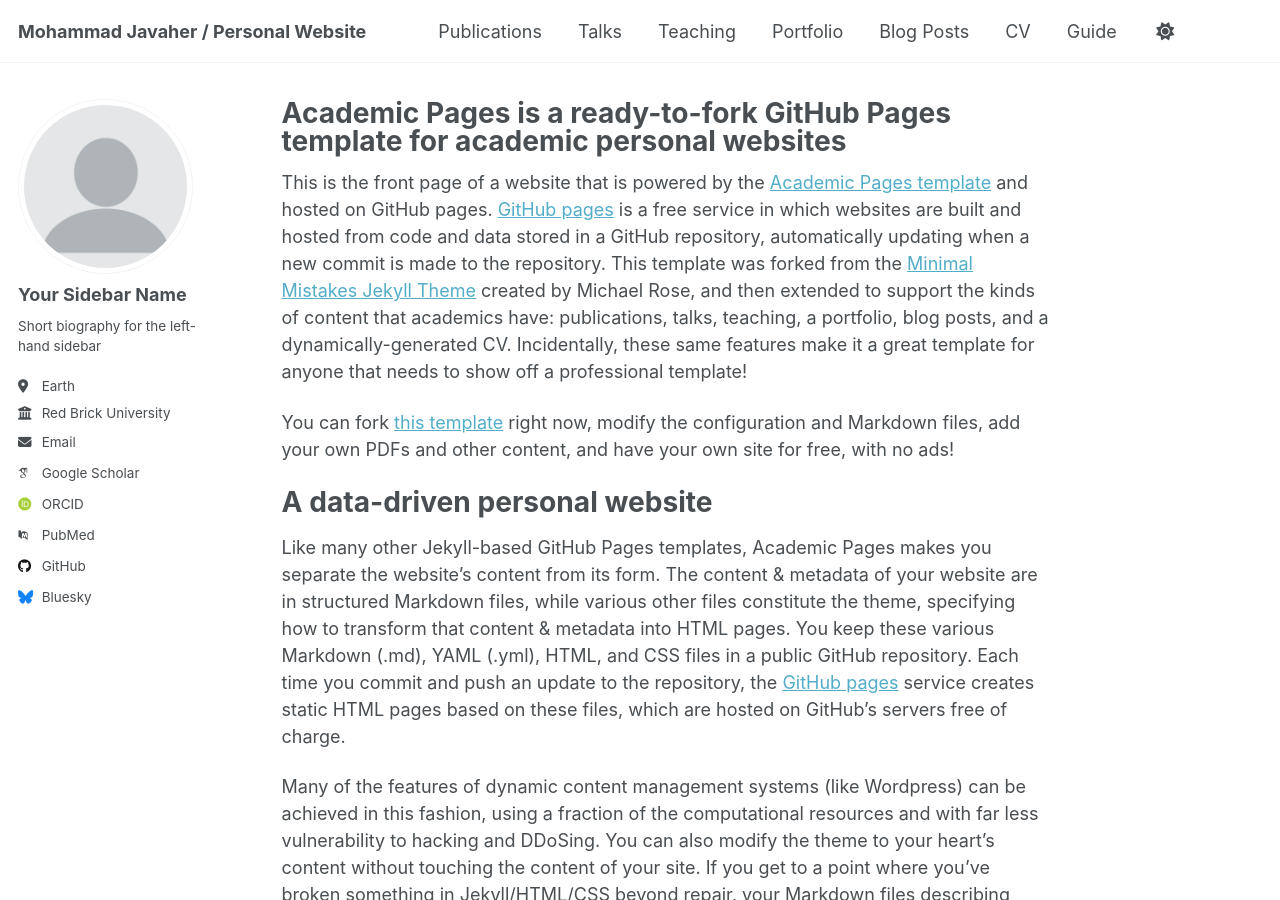
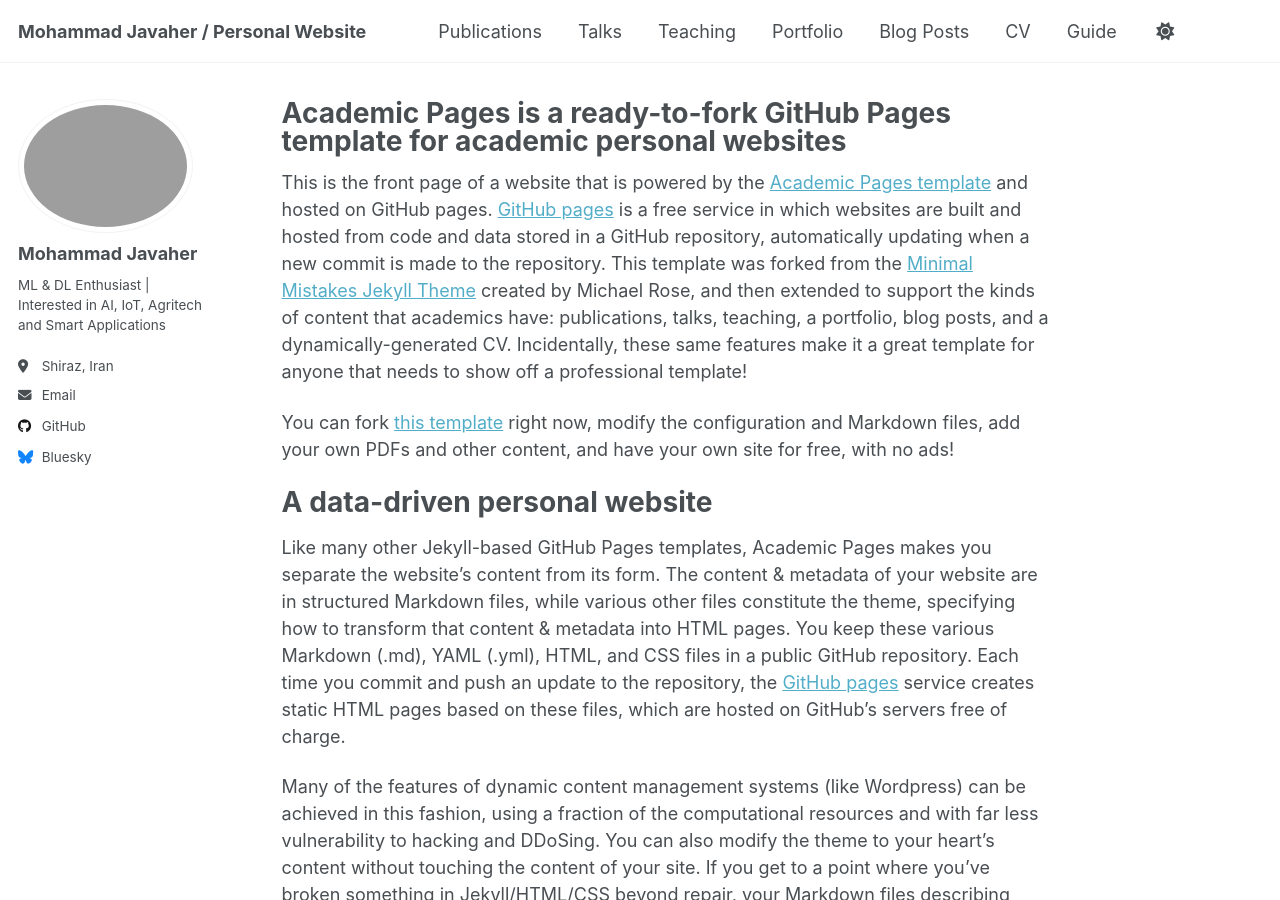
Before and after one commit to mohammad-javaher/mohammad-javaher.github.io, a Jekyll site: the page built from _pages/about.md, in a window 1280 px wide and 900 px high. Built offline with Jekyll 4.4.1, drawn with Linux system fonts in a browser that asks for light colours; some web fonts are replaced; a script that is not in the unit is left out.

Commit message:
Update _config.yml

```diff
--- a/_config.yml
+++ b/_config.yml
@@ -22,26 +22,27 @@ repository               : "mohammad-javaher/mohammad-javaher.github.io"
 #               Additional customization can be done by editing /_includes/author-profile.html
 author:
   # Biographic information
-  avatar           : "profile.png"
-  name             : "Your Sidebar Name"
+  avatar           : "mohammad-javaher.png"
+  name             : "Mohammad Javaher"
   pronouns         : # example: "she/her"
-  bio              : "Short biography for the left-hand sidebar"
-  location         : "Earth"
-  employer         : "Red Brick University"
+  bio              : "ML & DL Enthusiast | Interested in AI, IoT, Agritech and Smart Applications"
+  location         : "Shiraz, Iran"
+  employer         :
   uri              : # URL
-  email            : "none@example.org"
+  email            : "mohammadjavaaher@gmail.com"
 
   # Academic websites
   academia         : # URL
   arxiv            : # URL - Update with the correct link to your profile
-  googlescholar    : "https://scholar.google.com/citations?user=PS_CX0AAAAAJ"
+  googlescholar    : # "https://scholar.google.com/citations?user=PS_CX0AAAAAJ
   inspire-hep      : # URL
   impactstory      : # URL
-  orcid            : "http://orcid.org/yourorcidurl"
+  orcid            : # "http://orcid.org/yourorcidurl"
   semantic         : # URL
-  pubmed           : "https://www.ncbi.nlm.nih.gov/pubmed/?term=john+snow"
+  pubmed           : # "https://www.ncbi.nlm.nih.gov/pubmed/?term=john+snow"
   researchgate     : # URL
   scopus           : # URL
+  linkedin         : http://linkedin.com/in/mohammad-javaher
 
   # Repositories and software development
   bitbucket        : # Username - Update with your username on the site
```
